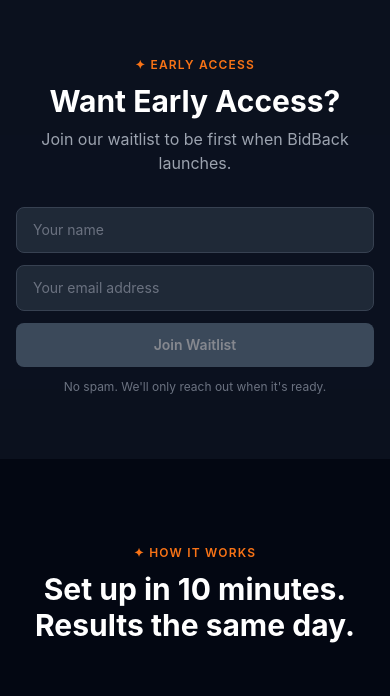
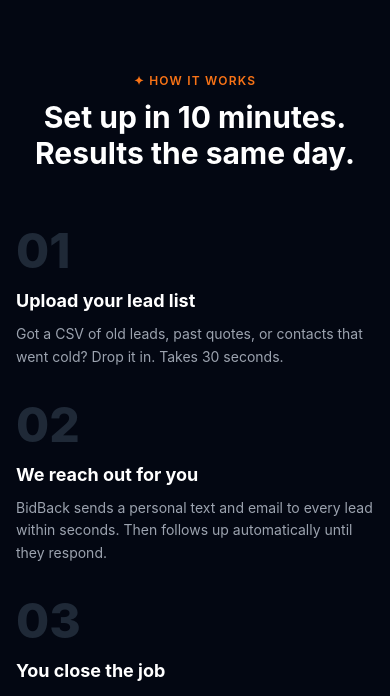
Before and after one commit to Jacksoncarstens/bidback, a React (Vite) app: page / in a window 390 px wide. Shown: the part 3422-4118 px from the top of the page. Built offline with nearby package versions, Linux system fonts and the light colour scheme.

Commit message:
Remove waitlist feature entirely

```diff
--- a/src/components/TestimonialsSection.tsx
+++ b/src/components/TestimonialsSection.tsx
@@ -112,14 +112,14 @@ export default function TestimonialsSection() {
         <div className="text-center mt-14">
           <p className="text-gray-500 dark:text-gray-400 text-sm mb-4">Ready to start winning back leads?</p>
           <a
-            href="#waitlist"
+            href="#pricing"
             className="inline-block bg-[#1e3a8a] text-white px-8 py-3 rounded-lg font-semibold text-sm hover:bg-blue-900 transition-colors"
           >
-            Join the Waitlist
+            See Pricing
           </a>
         </div>
 
-      </div>
+</div>
     </section>
   )
 }
--- a/src/components/WaitlistSignup.tsx
+++ /dev/null
@@ -1,98 +0,0 @@
-// COMPONENT: Email waitlist signup section
-import { useState } from 'react'
-
-export default function WaitlistSignup() {
-  const [name, setName] = useState('')
-  const [email, setEmail] = useState('')
-  const [status, setStatus] = useState<'idle' | 'loading' | 'success' | 'error'>('idle')
-  const [errorMsg, setErrorMsg] = useState('')
-
-  const valid = /^[^\s@]+@[^\s@]+\.[^\s@]+$/.test(email) && name.trim().length >= 2
-
-  async function handleSubmit(e: React.FormEvent) {
-    e.preventDefault()
-    if (!valid || status === 'loading') return
-    setStatus('loading')
-    setErrorMsg('')
-
-    try {
-      const res = await fetch('/api/waitlist', {
-        method: 'POST',
-        headers: { 'Content-Type': 'application/json' },
-        body: JSON.stringify({ email: email.trim(), name: name.trim() }),
-      })
-
-      if (res.status === 409) {
-        setErrorMsg("You're already on the list!")
-        setStatus('error')
-        return
-      }
-
-      if (!res.ok) throw new Error('Request failed')
-
-      setStatus('success')
-      setName('')
-      setEmail('')
-    } catch {
-      setErrorMsg('Something went wrong. Please try again.')
-      setStatus('error')
-    }
-  }
-
-  return (
-    <section id="waitlist" className="py-16 px-4 bg-[#6D8196]/10 dark:bg-gray-900/60">
-      <div className="max-w-xl mx-auto text-center">
-        <span className="text-xs font-semibold text-[#f97316] uppercase tracking-widest">✦ Early Access</span>
-        <h2 className="text-3xl sm:text-4xl font-bold text-gray-900 dark:text-white mt-2 mb-2">
-          Want Early Access?
-        </h2>
-        <p className="text-gray-500 dark:text-gray-400 mb-8">
-          Join our waitlist to be first when BidBack launches.
-        </p>
-
-        {status === 'success' ? (
-          <div className="flex flex-col items-center gap-3 py-8">
-            <div className="w-14 h-14 rounded-full bg-green-100 dark:bg-green-900/30 flex items-center justify-center">
-              <svg className="w-7 h-7 text-green-600 dark:text-green-400" fill="none" viewBox="0 0 24 24" stroke="currentColor" strokeWidth={2.5}>
-                <path strokeLinecap="round" strokeLinejoin="round" d="M5 13l4 4L19 7" />
-              </svg>
-            </div>
-            <p className="font-semibold text-gray-900 dark:text-white text-lg">You're on the list!</p>
-            <p className="text-sm text-gray-500 dark:text-gray-400">Check your email for confirmation.</p>
-          </div>
-        ) : (
-          <form onSubmit={handleSubmit} className="flex flex-col gap-3">
-            <input
-              type="text"
-              placeholder="Your name"
-              value={name}
-              onChange={e => { setName(e.target.value); if (status === 'error') setStatus('idle') }}
-              className="w-full min-h-[44px] border border-gray-300 dark:border-gray-700 rounded-lg px-4 py-3 text-sm bg-white dark:bg-gray-800 text-gray-900 dark:text-white placeholder-gray-400 dark:placeholder-gray-500 focus:outline-none focus:ring-2 focus:ring-[#6D8196] transition-shadow"
-              required
-              minLength={2}
-            />
-            <input
-              type="email"
-              placeholder="Your email address"
-              value={email}
-              onChange={e => { setEmail(e.target.value); if (status === 'error') setStatus('idle') }}
-              className="w-full min-h-[44px] border border-gray-300 dark:border-gray-700 rounded-lg px-4 py-3 text-sm bg-white dark:bg-gray-800 text-gray-900 dark:text-white placeholder-gray-400 dark:placeholder-gray-500 focus:outline-none focus:ring-2 focus:ring-[#6D8196] transition-shadow"
-              required
-            />
-            {status === 'error' && errorMsg && (
-              <p className="text-sm text-red-500 text-left">{errorMsg}</p>
-            )}
-            <button
-              type="submit"
-              disabled={!valid || status === 'loading'}
-              className="w-full min-h-[44px] bg-[#6D8196] hover:bg-[#5a6e80] disabled:opacity-50 disabled:cursor-not-allowed text-white font-semibold py-3 px-6 rounded-lg text-sm transition-colors"
-            >
-              {status === 'loading' ? 'Joining...' : 'Join Waitlist'}
-            </button>
-            <p className="text-xs text-gray-400 dark:text-gray-500">No spam. We'll only reach out when it's ready.</p>
-          </form>
-        )}
-      </div>
-    </section>
-  )
-}
--- a/src/pages/Home.tsx
+++ b/src/pages/Home.tsx
@@ -9,7 +9,6 @@ import logoImg from '../assets/logo-icon.png'
 import { CinematicHero } from '../components/ui/bidback-cinematic-hero'
 import TestimonialsSection from '../components/TestimonialsSection'
 import PricingSection from '../components/PricingSection'
-import WaitlistSignup from '../components/WaitlistSignup'
 import TrustBadges from '../components/TrustBadges'
 
 const FAQS = [
@@ -210,8 +209,7 @@ export default function Home() {
           </nav>
           <div className="hidden md:flex items-center gap-2">
             <Link to="/signin" className="text-sm text-gray-600 dark:text-gray-400 hover:text-[#2563eb] dark:hover:text-[#f97316]">Sign In</Link>
-            <a href="#waitlist" className="text-sm text-gray-600 dark:text-gray-400 hover:text-[#2563eb] dark:hover:text-[#f97316] hover:underline">Waitlist</a>
-            <a href="#waitlist" className="bg-[#1e3a8a] text-white text-sm px-4 py-2 rounded-lg hover:bg-blue-900 transition-colors">
+            <a href="#how-it-works" className="bg-[#1e3a8a] text-white text-sm px-4 py-2 rounded-lg hover:bg-blue-900 transition-colors">
               Get Started
             </a>
           </div>
@@ -233,10 +231,7 @@ export default function Home() {
             <Link to="/signin" className="block py-2 text-sm text-gray-700 dark:text-gray-300" onClick={() => setMobileOpen(false)}>
               Sign In
             </Link>
-            <a href="#waitlist" className="block py-2 text-sm text-gray-700 dark:text-gray-300" onClick={() => setMobileOpen(false)}>
-              Waitlist
-            </a>
-            <a href="#waitlist" className="block w-full bg-[#1e3a8a] text-white text-sm px-4 py-2 rounded-lg text-center mt-2" onClick={() => setMobileOpen(false)}>
+            <a href="#how-it-works" className="block w-full bg-[#1e3a8a] text-white text-sm px-4 py-2 rounded-lg text-center mt-2" onClick={() => setMobileOpen(false)}>
               Get Started
             </a>
           </div>
@@ -244,8 +239,6 @@ export default function Home() {
       </header>
 
       <CinematicHero />
-
-      <WaitlistSignup />
 
       {/* HOW IT WORKS */}
       <section id="how-it-works" className="py-20 px-4 bg-white dark:bg-gray-950">
@@ -490,7 +483,6 @@ export default function Home() {
               <li><a href="#features" className="text-sm hover:text-white transition-colors">Features</a></li>
               <li><a href="#pricing" className="text-sm hover:text-white transition-colors">Pricing</a></li>
               <li><a href="#faq" className="text-sm hover:text-white transition-colors">FAQ</a></li>
-              <li><a href="#waitlist" className="text-sm hover:text-white transition-colors">Join Waitlist</a></li>
             </ul>
           </div>
           <div>
```
Also changed, not shown: api/waitlist.ts (deleted, +0 -41 lines).
